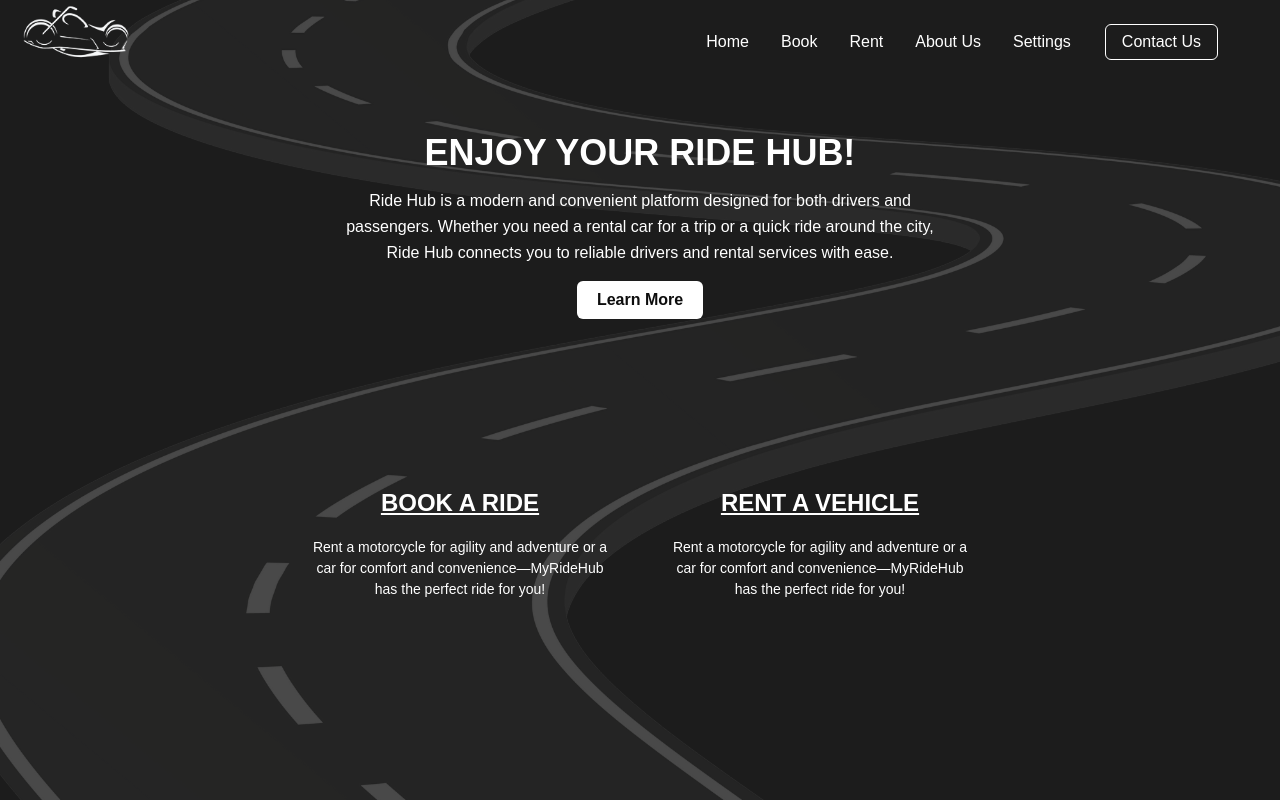
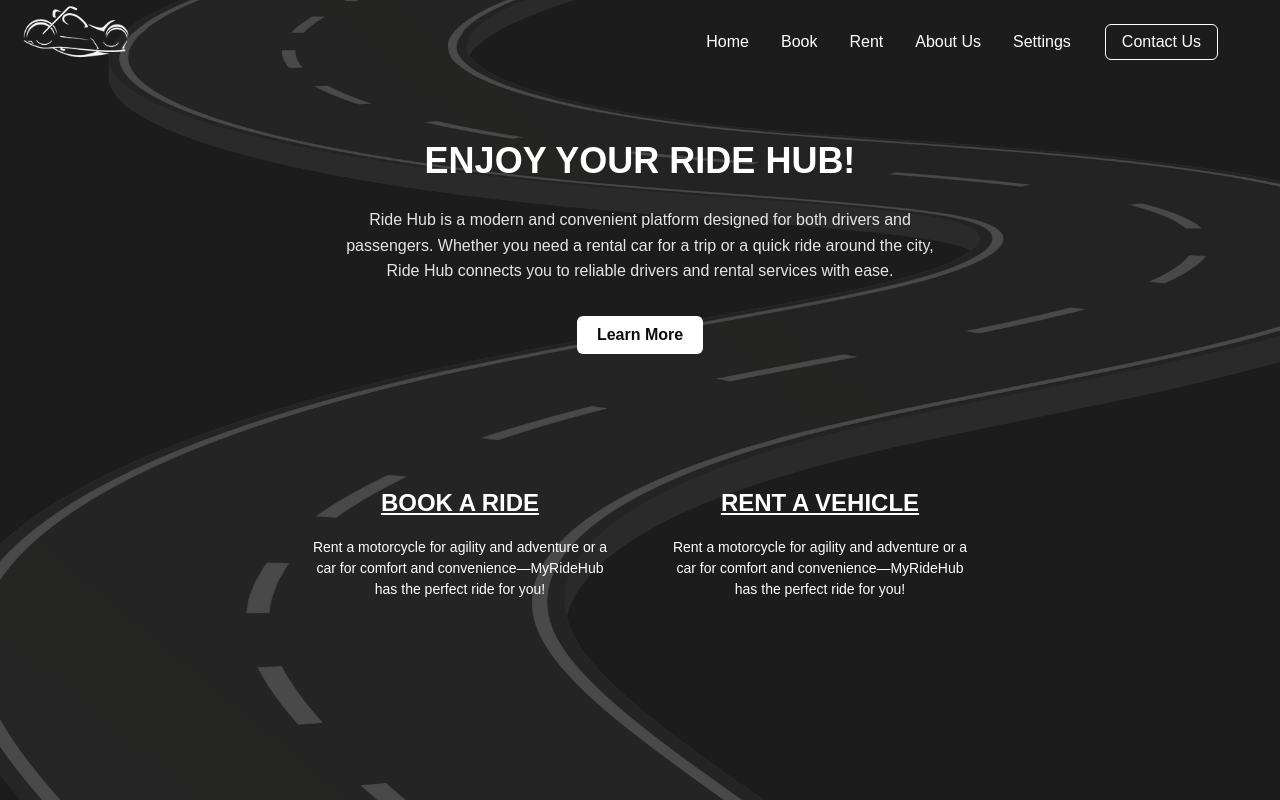
Before and after one commit to cabadany/IT342-MyRideHub, a React (Vite) app in the folder frontend/myridehub/: page /dashboard in a window 1280 px wide. Built offline with nearby package versions, Linux system fonts and the light colour scheme.

Commit message:
Fixed dashboard design

```diff
--- a/frontend/myridehub/src/Dashboard/DashboardPage.css
+++ b/frontend/myridehub/src/Dashboard/DashboardPage.css
@@ -27,10 +27,10 @@ html, body {
 .navbar {
   display: flex;
   align-items: center;
-  justify-content: space-between; /* para may space between logo and links */
+  justify-content: space-between;
   padding: 20px 60px;
   width: 100%;
-  background: rgba(0, 0, 0, 0.5); /* semi-transparent para clear sa background */
+  background: rgba(0, 0, 0, 0.5);
 }
 
 .logo img {
@@ -68,13 +68,19 @@ html, body {
 .hero h1 {
   font-size: 48px;
   margin-bottom: 20px;
+  animation: fadeSlideDown 1s ease forwards;
 }
 
-.hero p {
+.hero-description {
+  margin-top: 10px;
+  margin-bottom: 20px;
+  max-width: 700px;
+  width: 100%;
+  text-align: center;
   font-size: 18px;
-  max-width: 700px;
-  margin-bottom: 30px;
-  line-height: 1.6;
+  line-height: 1.8;
+  color: #e5e5e5;
+  animation: fadeInUp 1s ease-out 0.5s both; /* delay para sumunod after title */
 }
 
 .learn-more-btn {
@@ -86,6 +92,8 @@ html, body {
   cursor: pointer;
   transition: 0.3s;
   font-size: 16px;
+  margin-top: 0; /* Move it higher (no extra gap above) */
+  margin-bottom: 20px; /* Add space below */
 }
 
 .learn-more-btn:hover {
@@ -98,7 +106,7 @@ html, body {
   justify-content: center;
   flex-wrap: wrap;
   gap: 20px;
-  margin-top: 40px;
+  margin-top: 80px;
   padding: 0 20px;
 }
 
@@ -118,7 +126,7 @@ html, body {
 
 .learn-more-card img {
   width: 100%;
-  height: 200px; /* dati kasi maliit lang 80px eh */
+  height: 200px;
   object-fit: cover;
   border-radius: 8px;
   margin-bottom: 15px;
@@ -154,27 +162,9 @@ html, body {
   max-width: 350px;
 }
 
-/* Feedback Button */
-.send-feedback-btn {
-  position: fixed;
-  bottom: 20px;
-  right: 20px;
-  background-color: #9a9a9a;
-  color: white;
-  padding: 15px 30px;
-  font-size: 1rem;
-  font-weight: bold;
-  border-radius: 8px;
-  cursor: pointer;
-  border: none;
-  transition: background-color 0.3s;
-}
 
-.send-feedback-btn:hover {
-  background-color: #000;
-}
 
-/* Animation */
+/* Animations */
 @keyframes fadeIn {
   0% {
     opacity: 0;
@@ -185,3 +175,14 @@ html, body {
     transform: scale(1);
   }
 }
+
+@keyframes fadeInUp {
+  from {
+    opacity: 0;
+    transform: translateY(20px);
+  }
+  to {
+    opacity: 1;
+    transform: translateY(0);
+  }
+}
--- a/frontend/myridehub/src/Dashboard/DashboardPage.jsx
+++ b/frontend/myridehub/src/Dashboard/DashboardPage.jsx
@@ -44,14 +44,18 @@ export default function DashboardPage() {
         </ul>
       </nav>
 
+      {/* Hero Section */}
       <section className="hero">
-        <div className="hero-text">
     <h1>ENJOY YOUR RIDE HUB!</h1>
+
+        <div className="hero-description">
           <p>
             Ride Hub is a modern and convenient platform designed for both drivers and passengers.
             Whether you need a rental car for a trip or a quick ride around the city, Ride Hub connects
             you to reliable drivers and rental services with ease.
           </p>
+        </div>
+
         <button className="learn-more-btn" onClick={toggleLearnMore}>
           Learn More
         </button>
@@ -81,10 +85,9 @@ export default function DashboardPage() {
             <Testimonials />
           </>
         )}
-        </div>
       </section>
 
-      {/* Hide services if Learn More is open */}
+      {/* Services Section */}
       {areServicesVisible && (
         <section className="services">
           <div className="service">
@@ -97,10 +100,6 @@ export default function DashboardPage() {
           </div>
         </section>
       )}
-
-
-      {/* If you have a FeedbackForm component, you can add it here */}
-      {/* {isFeedbackVisible && <FeedbackForm />} */}
     </div>
   );
 }
```
Lines whose indentation alone changed are shown as unchanged.
